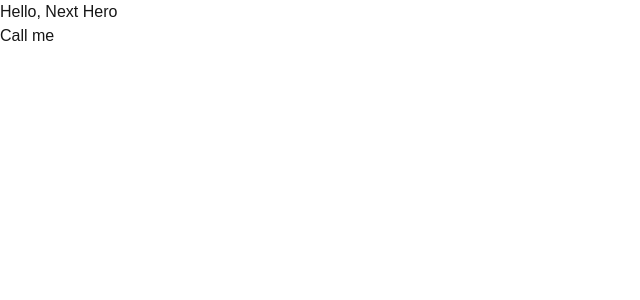
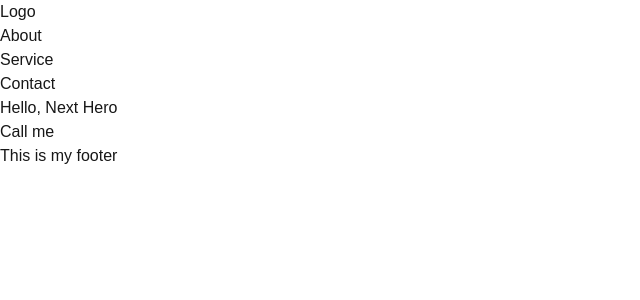
Before and after one commit to sazzadshakhbd/next-hero, a Next.js app in the folder my-app/: page / in a window 1280 px wide. Shown: the top 300 px of the page, without its empty margins (0-640 px from the left). Built offline with nearby package versions, Linux system fonts and the light colour scheme.

Commit message:
header and footer add from our main layout.js file in app folder

```diff
--- a/my-app/src/app/layout.js
+++ b/my-app/src/app/layout.js
@@ -23,7 +23,16 @@ export default function RootLayout({ children }) {
       <body
         className={`${geistSans.variable} ${geistMono.variable} antialiased`}
       >
+        <h6>Logo</h6>
+        <ul>
+          <li>About</li>
+          <li>Service</li>
+          <li>Contact</li>
+        </ul>
         {children}
+        <footer>
+          This is my footer
+        </footer>
       </body>
     </html>
   );
```
